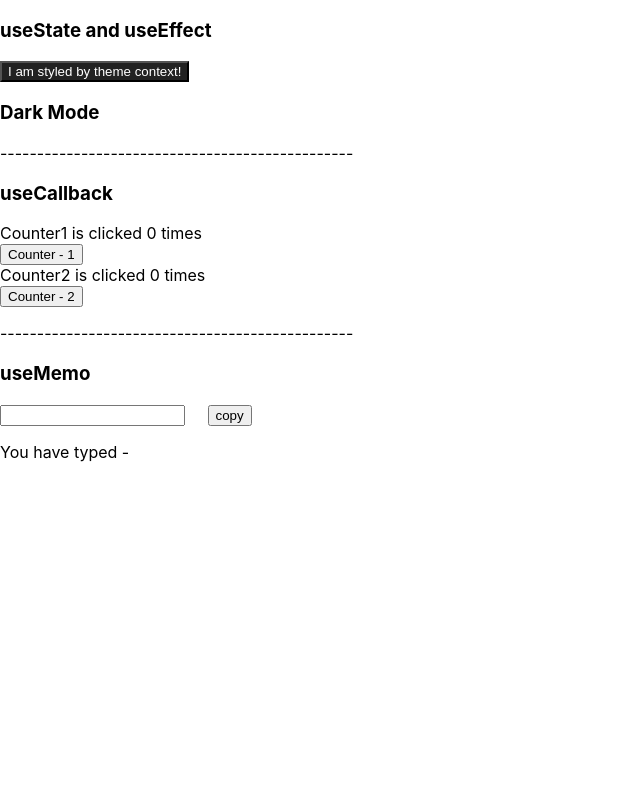
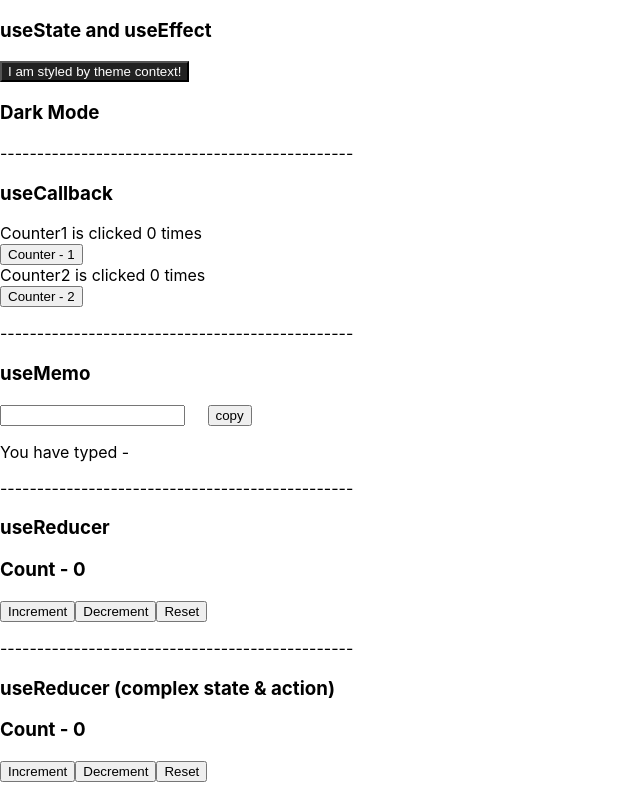
Before and after one commit to VigneshbabuOfficial/react-hooks-tutorial, a React (Create React App) app: page / in a window 1280 px wide. Shown: the whole page, without its empty margins (0-640 px from the left). Built offline with nearby package versions, Linux system fonts and the light colour scheme.

Commit message:
useReducer explained

```diff
--- a/src/App.js
+++ b/src/App.js
@@ -4,6 +4,7 @@ import React, {
   useContext,
   useCallback,
   useRef,
+  useReducer,
 } from "react";
 import { Toolbar } from "./Toolbar";
 import Counter1 from "./Counter1";
@@ -21,6 +22,40 @@ const themes = {
 };
 
 export const ThemeContext = React.createContext();
+
+const initialState = 0;
+const counterReducer = (state, action) => {
+  switch (action) {
+    case "INCREMENT":
+      return state + 1;
+
+    case "DECREMENT":
+      return state - 1;
+
+    case "RESET":
+      return initialState;
+
+    default:
+      return state;
+  }
+};
+
+const initialStateObj = { counter: 0 };
+const counterReducerObj = (state, action) => {
+  switch (action) {
+    case "INCREMENT":
+      return { counter: state.counter + 1 };
+
+    case "DECREMENT":
+      return { counter: state.counter - 1 };
+
+    case "RESET":
+      return initialStateObj;
+
+    default:
+      return state;
+  }
+};
 
 // useCallback should be used for handler and React.memo should be used for respective component
 
@@ -49,6 +84,12 @@ const App = () => {
   const textHandler = () => {
     console.log("textRef.current.value = " + textRef.current.value);
   };
+
+  const [count, dispatch] = useReducer(counterReducer, initialState);
+  const [count1, dispatch1] = useReducer(counterReducerObj, initialStateObj);
+
+
+
 
   console.log("rendered");
   return (
@@ -79,6 +120,18 @@ const App = () => {
           ? textRef.current.value.toUpperCase()
           : ""}
       </p>
+      <p>------------------------------------------------</p>
+      <h3>useReducer</h3>
+      <h3>Count - {count}</h3>
+      <button onClick={() => dispatch("INCREMENT")}>Increment</button>
+      <button onClick={() => dispatch("DECREMENT")}>Decrement</button>
+      <button onClick={() => dispatch("RESET")}>Reset</button>
+      <p>------------------------------------------------</p>
+      <h3>useReducer (complex state & action)</h3>
+      <h3>Count - {count1.counter}</h3>
+      <button onClick={() => dispatch1("INCREMENT")}>Increment</button>
+      <button onClick={() => dispatch1("DECREMENT")}>Decrement</button>
+      <button onClick={() => dispatch1("RESET")}>Reset</button>
     </React.Fragment>
   );
 };
```
